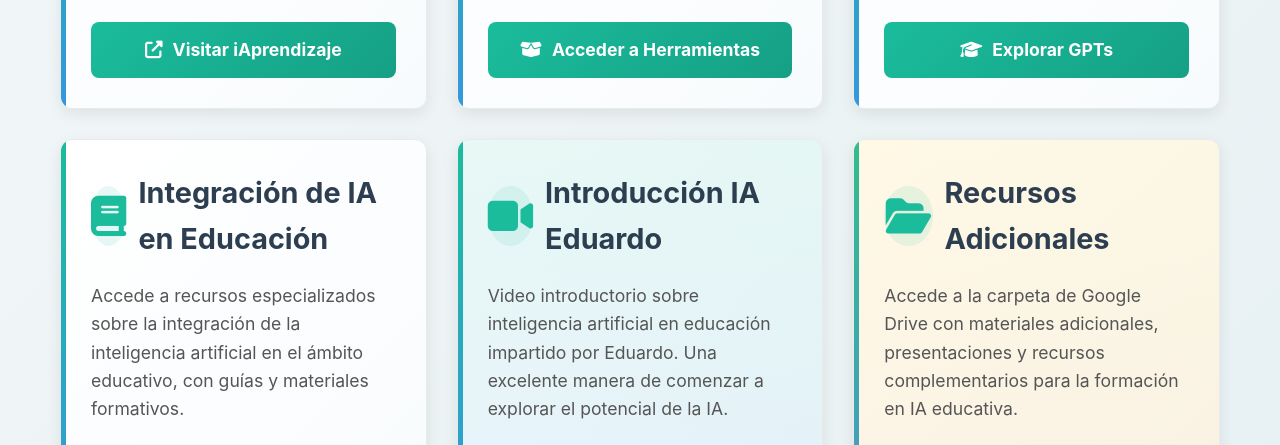
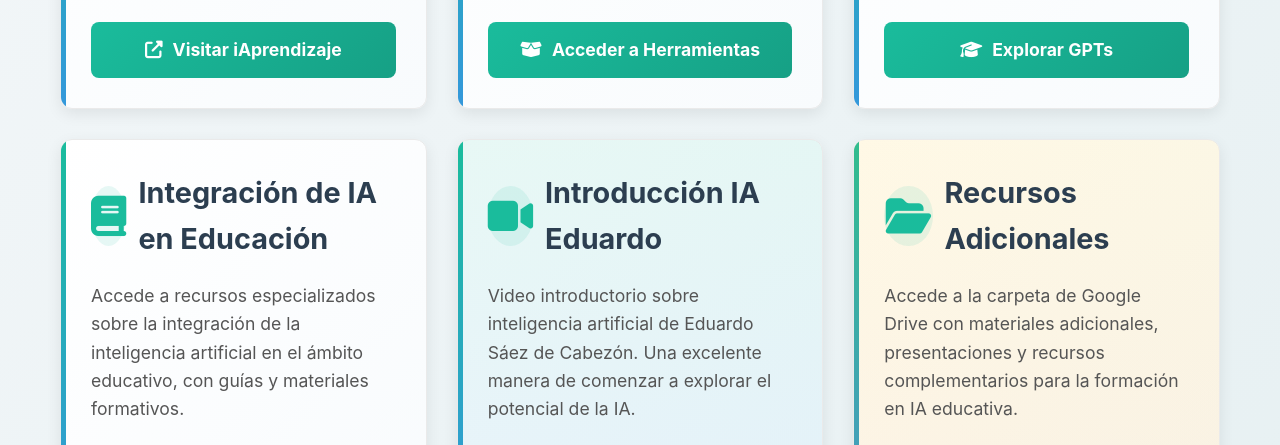
Before and after one commit to Luisgeria/Formacion-IA-para-el-profesorado, a plain HTML site: page index.html in a window 1280 px wide. Shown: the part 623-1068 px from the top of the page. Drawn offline with Linux system fonts and the light colour scheme.

Commit message:
Update index.html

```diff
--- a/index.html
+++ b/index.html
@@ -344,7 +344,7 @@
             <div class="resource-card video-card">
                 <div class="video-content">
                     <h2><i class="fas fa-video"></i> Introducción IA Eduardo</h2>
-                    <p>Video introductorio sobre inteligencia artificial en educación impartido por Eduardo. Una excelente manera de comenzar a explorar el potencial de la IA.</p>
+                    <p>Video introductorio sobre inteligencia artificial de Eduardo Sáez de Cabezón. Una excelente manera de comenzar a explorar el potencial de la IA.</p>
                     <a href="https://drive.google.com/file/d/1otHJR0YY1pKNNAScq07HcBj2XEtCr-wa/view?usp=sharing" target="_blank"><i class="fas fa-play-circle"></i> Ver Video en Google Drive</a>
                 </div>
             </div>
```
